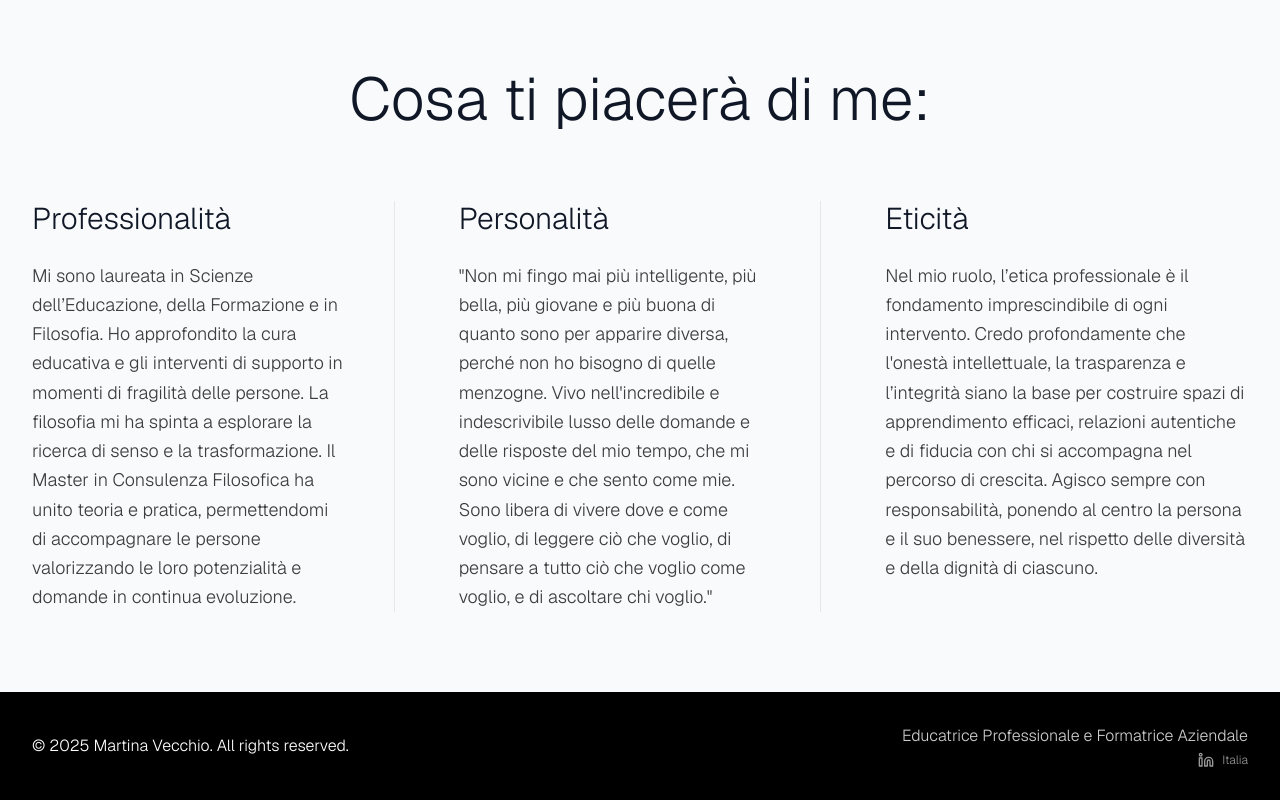
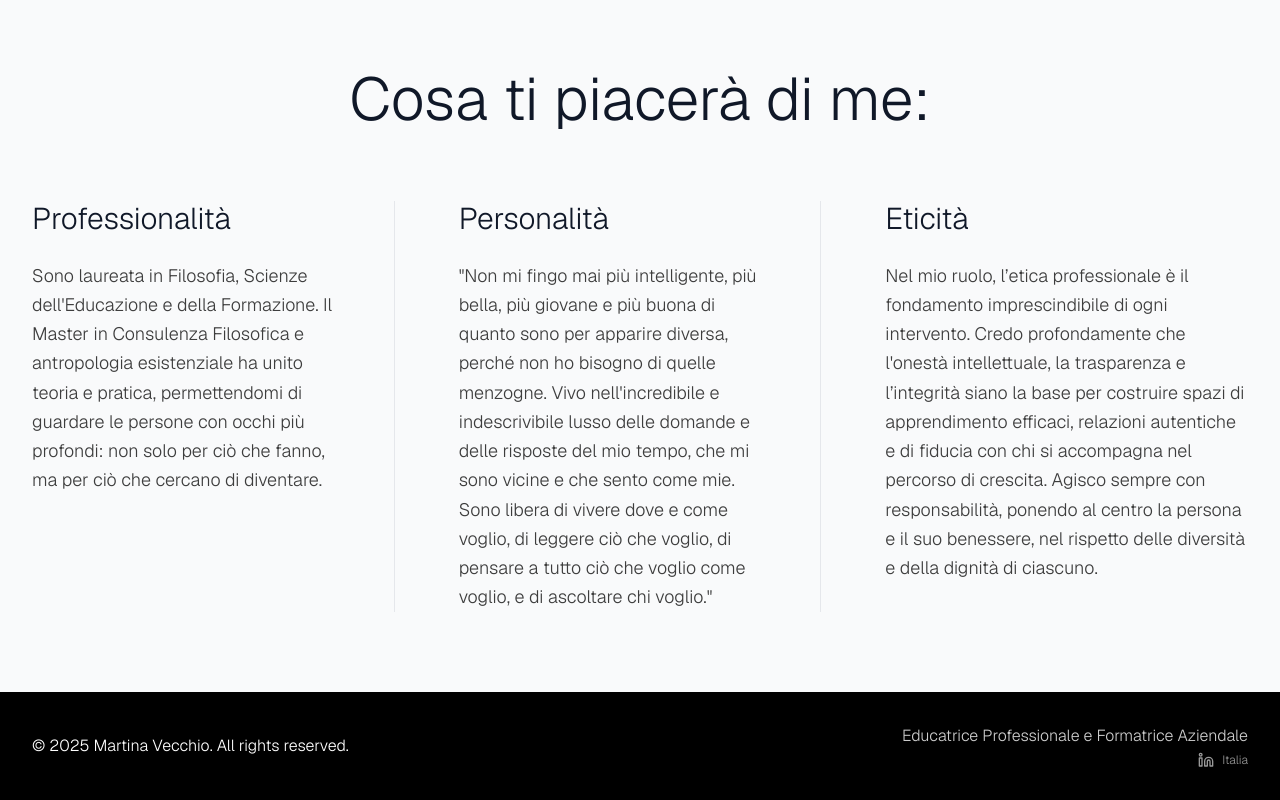
Before and after one commit to ezequiasaramburu/martina-website, a Next.js app: page /about in a window 1280 px wide. Shown: the part 596-1396 px from the top of the page. Built offline with nearby package versions, Linux system fonts and the light colour scheme.

Commit message:
upate about info

```diff
--- a/src/app/about/page.tsx
+++ b/src/app/about/page.tsx
@@ -20,7 +20,7 @@ const AboutPage = () => {
     {
       title: "Professionalità",
       description:
-        "Mi sono laureata in Scienze dell’Educazione, della Formazione e in Filosofia. Ho approfondito la cura educativa e gli interventi di supporto in momenti di fragilità delle persone. La filosofia mi ha spinta a esplorare la ricerca di senso e la trasformazione. Il Master in Consulenza Filosofica ha unito teoria e pratica, permettendomi di accompagnare le persone valorizzando le loro potenzialità e domande in continua evoluzione.",
+        "Sono laureata in Filosofia, Scienze dell'Educazione e della Formazione. Il Master in Consulenza Filosofica e antropologia esistenziale ha unito teoria e pratica, permettendomi di guardare le persone con occhi più profondi: non solo per ciò che fanno, ma per ciò che cercano di diventare.",
     },
     {
       title: "Personalità",
```
